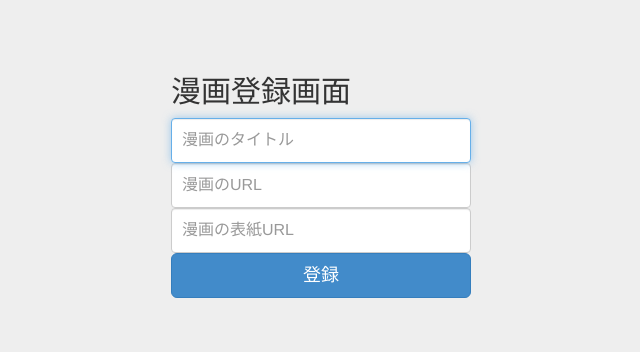
After one commit to helloooideeeeea/Slim-template, a PHP site: template templates/comic-register.html.twig in a window 1280 px wide. The commit adds this page. Shown: the top 352 px of the page, without its empty margins (319-959 px from the left). Run offline with PHP 8.4, Linux system fonts and the light colour scheme; the template is opened without the code that fills it, so the values that code supplies are empty; some libraries are stand-ins or nearby versions.

Commit message:
コミック登録画面（仮）作成

```diff
--- /dev/null
+++ b/css/comic-register.css
@@ -0,0 +1,40 @@
+body {
+    padding-top: 40px;
+    padding-bottom: 40px;
+    background-color: #eee;
+}
+
+.form-signin {
+    max-width: 330px;
+    padding: 15px;
+    margin: 0 auto;
+}
+.form-signin .form-signin-heading,
+.form-signin .checkbox {
+    margin-bottom: 10px;
+}
+.form-signin .checkbox {
+    font-weight: normal;
+}
+.form-signin .form-control {
+    position: relative;
+    height: auto;
+    -webkit-box-sizing: border-box;
+    -moz-box-sizing: border-box;
+    box-sizing: border-box;
+    padding: 10px;
+    font-size: 16px;
+}
+.form-signin .form-control:focus {
+    z-index: 2;
+}
+.form-signin input[type="email"] {
+    margin-bottom: -1px;
+    border-bottom-right-radius: 0;
+    border-bottom-left-radius: 0;
+}
+.form-signin input[type="password"] {
+    margin-bottom: 10px;
+    border-top-left-radius: 0;
+    border-top-right-radius: 0;
+}
--- /dev/null
+++ b/templates/comic-register.html.twig
@@ -0,0 +1,24 @@
+<!DOCTYPE html>
+<html lang="ja">
+<head>
+    <meta charset="utf-8">
+    <meta http-equiv="X-UA-Compatible" content="IE=edge">
+    <meta name="viewport" content="width=device-width, initial-scale=1">
+    <meta name="description" content="">
+    <meta name="author" content="">
+    <title>漫画登録画面</title>
+    <link href="../css/bootstrap.min.css" rel="stylesheet">
+    <link href="../css/comic-register.css" rel="stylesheet">
+</head>
+<body>
+<div class="container">
+    <form class="form-signin" role="form" method="post" action="/register-comic">
+        <h2 class="form-signin-heading">漫画登録画面</h2>
+        <input type="text" name="title" class="form-control" placeholder="漫画のタイトル" required autofocus>
+        <input type="text" name="comic_image" class="form-control" placeholder="漫画のURL" required>
+        <input type="text" name="comic_thumbnail" class="form-control" placeholder="漫画の表紙URL" required>
+        <button class="btn btn-lg btn-primary btn-block" type="submit">登録</button>
+    </form>
+</div>
+</body>
+</html>
--- a/templates/index.html.twig
+++ b/templates/index.html.twig
@@ -54,7 +54,7 @@
         {% for comic in comics %}
         <div class="col-md-4">
               <h2> {{ comic.title }} </h2>
-                <img border="0" src={{ comic.comic_thumbnail }}  alt={{ comic.title }}>
+                <img border="0" src={{ comic.comic_thumbnail }} width="177" height="250" alt={{ comic.title }}>
                 <p><a class="btn btn-default" href="comics/{{ comic.id }}" role="button">読んでみる &raquo;</a></p>
         </div>
         {% endfor %}
```
Also changed, not shown: index.php (+48 -10 lines).
